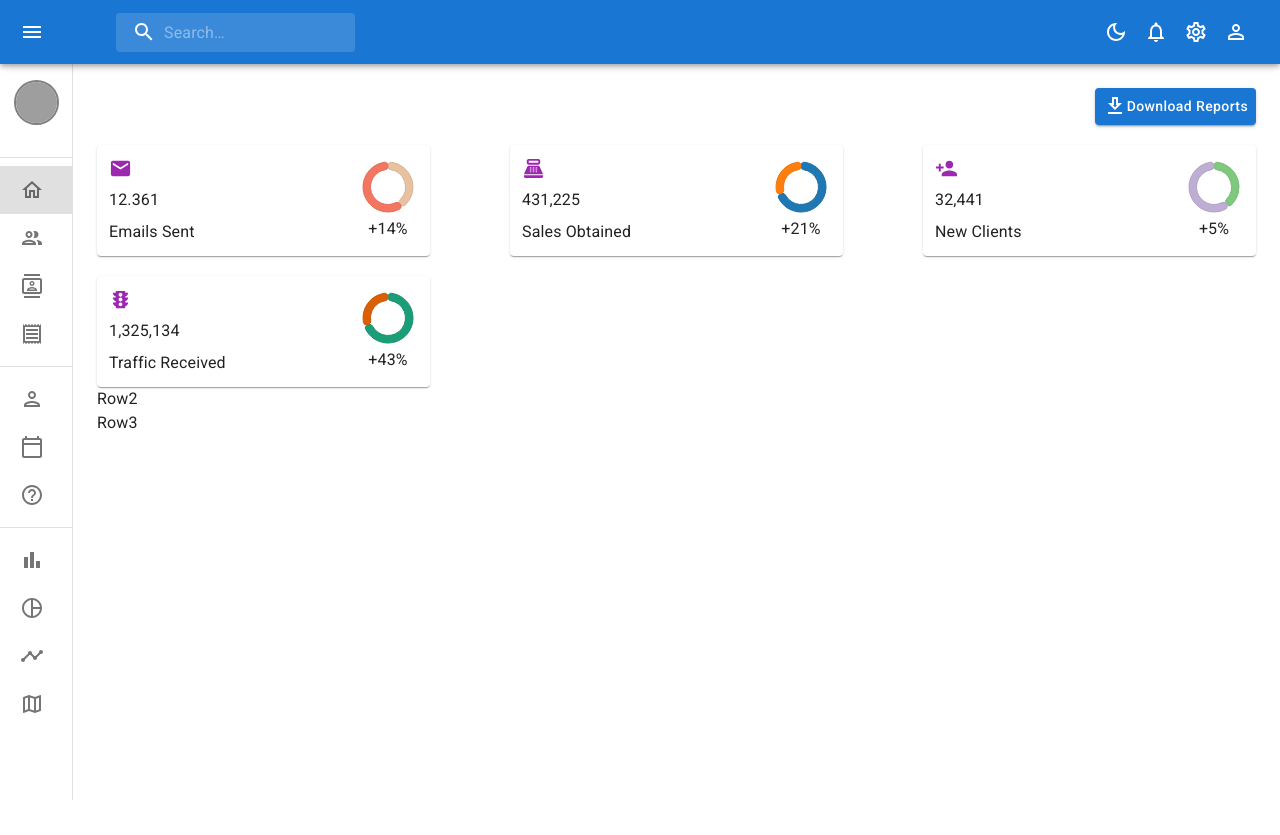
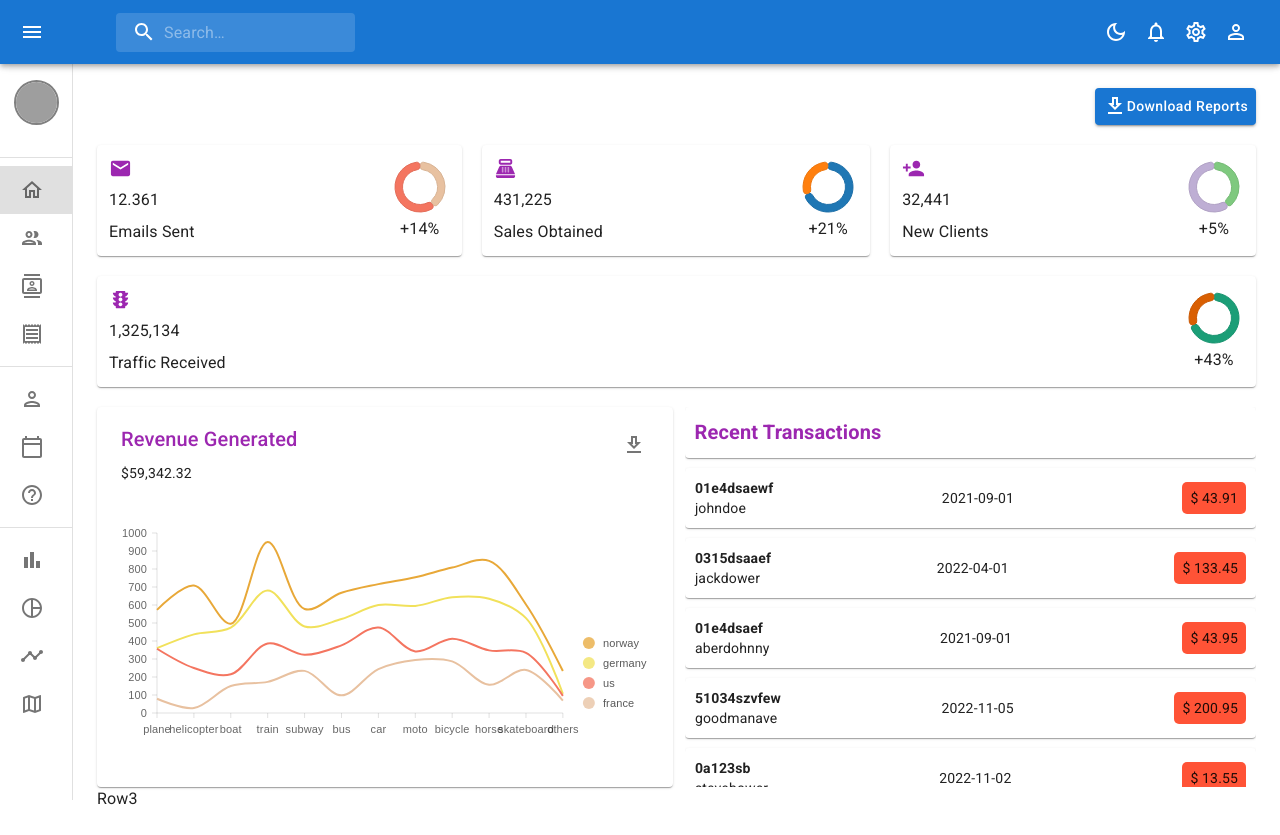
Before and after one commit to ahmedhasim209/admin-dashboard, a React (Vite) app: page / in a window 1280 px wide. Before the commit the page ends 800 px from the top, so only its background shows below. Built offline with nearby package versions, Linux system fonts and the light colour scheme; grey boxes are pictures that could not be loaded.

Commit message:
Finished Row2 in Dashboard page

```diff
--- a/src/pages/dashboard/Card.jsx
+++ b/src/pages/dashboard/Card.jsx
@@ -18,6 +18,7 @@ export default function Card({
   return (
     <Paper
       sx={{
+        flexGrow: 1,
         minWidth: "333px",
         display: "flex",
         justifyContent: "space-between",
--- a/src/pages/dashboard/Row2.jsx
+++ b/src/pages/dashboard/Row2.jsx
@@ -1,9 +1,111 @@
-import { Box, Typography } from "@mui/material";
+import {
+  Box,
+  IconButton,
+  Paper,
+  Stack,
+  Typography,
+  useTheme,
+} from "@mui/material";
+import Line from "../../pages/lineChart/Line";
+import { DownloadOutlined } from "@mui/icons-material";
+import { Transactions } from "./data";
 
 export default function Row2() {
+  const theme = useTheme();
   return (
-    <Box>
-      <Typography>Row2</Typography>
-    </Box>
+    <Stack direction={"row"} flexWrap={"wrap"} gap={1.5} mt={"20px"}>
+      <Paper sx={{ maxWidth: 900, flexGrow: 1, minWidth: "400px" }}>
+        <Stack
+          direction={"row"}
+          flexWrap={"wrap"}
+          justifyContent={"space-between"}
+          alignItems={"center"}
+        >
+          <Box>
+            <Typography
+              color={theme.palette.secondary.main}
+              mb={1}
+              mt={2}
+              ml={3}
+              variant="h6"
+            >
+              Revenue Generated
+            </Typography>
+            <Typography variant="body2" ml={3}>
+              $59,342.32
+            </Typography>
+          </Box>
+          <Box>
+            <IconButton
+              sx={{
+                // @ts-ignore
+                color: theme.palette.primary,
+                mr: 3,
+                width: 30,
+                height: 30,
+              }}
+            >
+              <DownloadOutlined />
+            </IconButton>
+          </Box>
+        </Stack>
+        <Line isDashboard={true} />
+      </Paper>
+      <Box
+        sx={{
+          flexGrow: 1,
+          maxHeight: 380,
+          minWidth: "280px",
+          overflow: "auto",
+        }}
+      >
+        <Paper>
+          <Typography
+            variant="h6"
+            sx={{
+              color: theme.palette.secondary.main,
+              fontWeight: "bold",
+              p: 1.2,
+            }}
+          >
+            Recent Transactions
+          </Typography>
+        </Paper>
+
+        {Transactions.map((item) => {
+          return (
+            // eslint-disable-next-line react/jsx-key
+            <Paper
+              sx={{
+                display: "flex",
+                justifyContent: "space-between",
+                alignItems: "center",
+                p: "10px",
+                mt: "10px",
+              }}
+            >
+              <Stack direction={"column"} textAlign={"left"}>
+                <Typography sx={{ fontWeight: "bold" }} variant="body2">
+                  {item.txId}
+                </Typography>
+                <Typography variant="body2"> {item.user}</Typography>
+              </Stack>
+              <Typography variant="body2">{item.date}</Typography>
+              <Typography
+                variant="body2"
+                sx={{
+                  backgroundColor: "#FF5336",
+                  color: theme.palette.primary,
+                  p: " 6px 8px",
+                  borderRadius: "5px",
+                }}
+              >
+                {`$ ${item.cost}`}
+              </Typography>
+            </Paper>
+          );
+        })}
+      </Box>
+    </Stack>
   );
 }
--- a/src/pages/lineChart/Line.jsx
+++ b/src/pages/lineChart/Line.jsx
@@ -220,10 +220,10 @@ const data = [
   },
 ];
 
-export default function Line() {
+export default function Line(isDashboard = false) {
   const theme = useTheme();
   return (
-    <Box sx={{ height: "75vh" }}>
+    <Box sx={{ height: isDashboard ? "280px" : "75vh" }}>
       <ResponsiveLine
         theme={{
           // @ts-ignore
@@ -338,7 +338,7 @@ export default function Line() {
           tickSize: 5,
           tickPadding: 5,
           tickRotation: 0,
-          legend: "transportation",
+          legend: isDashboard ? null : "transportation",
           legendOffset: 36,
           legendPosition: "middle",
           truncateTickAt: 0,
@@ -347,7 +347,7 @@ export default function Line() {
           tickSize: 5,
           tickPadding: 5,
           tickRotation: 0,
-          legend: "count",
+          legend: isDashboard ? null : "count",
           legendOffset: -40,
           legendPosition: "middle",
           truncateTickAt: 0,
```
